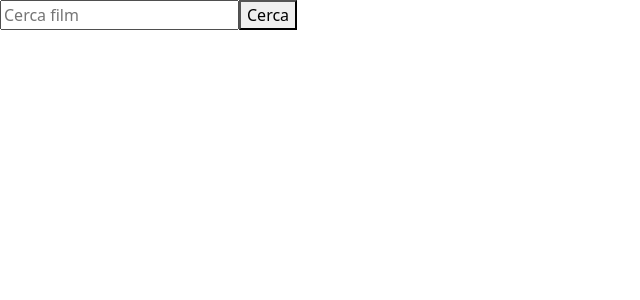
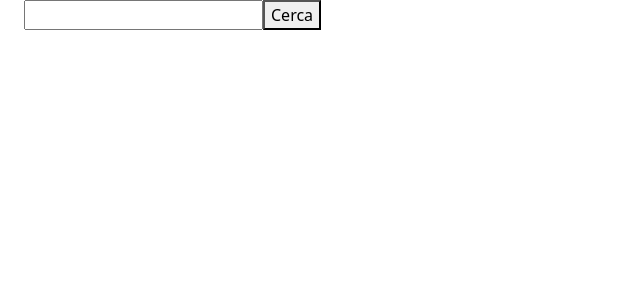
Before and after one commit to Gtp87/vue-boolflix, a Vue app: page / in a window 1280 px wide. Shown: the top 300 px of the page, without its empty margins (0-640 px from the left). Built offline with nearby package versions, Linux system fonts and the light colour scheme.

Commit message:
add input search

```diff
--- a/src/App.vue
+++ b/src/App.vue
@@ -1,25 +1,36 @@
 <template>
   <div id="app">
-    <Header />
-    <Main />
+    <div class="container-fluid">
+      <Header @doSearch="setSearch($event)" :inputValue="completedQuery" />
+      <Main />
+    </div>
   </div>
 </template>
 
 <script>
+import Main from "./components/Main.vue";
 import Header from "./components/Header.vue";
-import Main from "./components/Main.vue";
-
-
 export default {
   name: "App",
   components: {
     Header,
     Main,
-
+  },
+  data() {
+    return {
+      completedQuery: '',
+      staticApi: 'https://api.themoviedb.org/3/search/movie?api_key=7bb7bbc95342fb7ad4cf8fdde2b711f0&query=',
+    }
+  },
+  methods: {
+    setSearch(value) {
+      this.completedQuery = this.staticApi + value;
+    }
   },
 };
 </script>
 
 <style lang="scss">
-@import "~bootstrap/scss/bootstrap";
+@import "~bootstrap/scss/bootstrap"
+
 </style>
--- a/src/components/Header.vue
+++ b/src/components/Header.vue
@@ -1,17 +1,25 @@
 <template>
-  <div>
-    <input type="text" placeholder="Cerca film">
-    <button>Cerca</button>
-  </div>
+<div class="container-fluid">
+  <input id="search" type="text" v-model="inputSearch" name="search">
+  <button @click="$emit('doSearch', inputSearch)">Cerca</button>
+</div>
 </template>
 
 <script>
 export default {
-    name: 'Header'
-
+    name: "Header",
+    props: {
+        inputValue: {
+            type: String,
+        }
+    },
+    data() {
+        return {
+            inputSearch:'',
+        }
+    },
 }
 </script>
 
-<style>
-
+<style lang="scss">
 </style>
--- a/src/components/Main.vue
+++ b/src/components/Main.vue
@@ -1,17 +1,13 @@
 <template>
-<div>
-</div>
+    <div></div>
 </template>
 
 <script>
-// import axios from 'axios';
+// import axios from "axios";
 export default {
-    name: 'Main',
-    components: {
-    }
+    nome:"Main",
 }
 </script>
 
-<style>
-
+<style lang="scss">
 </style>
```
